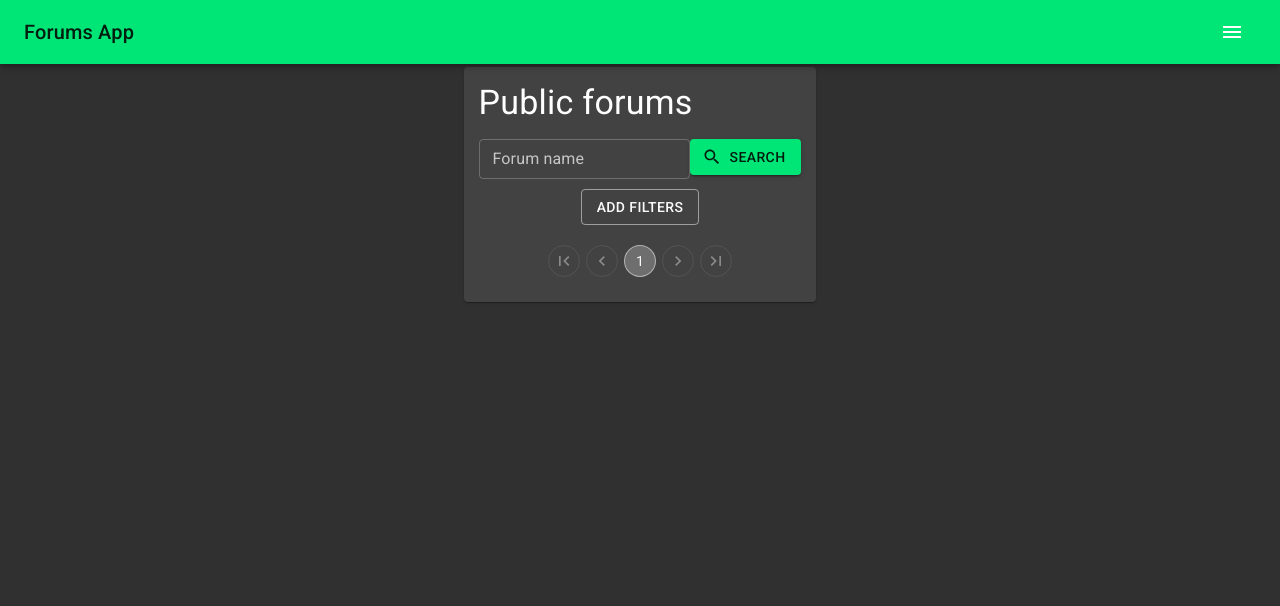
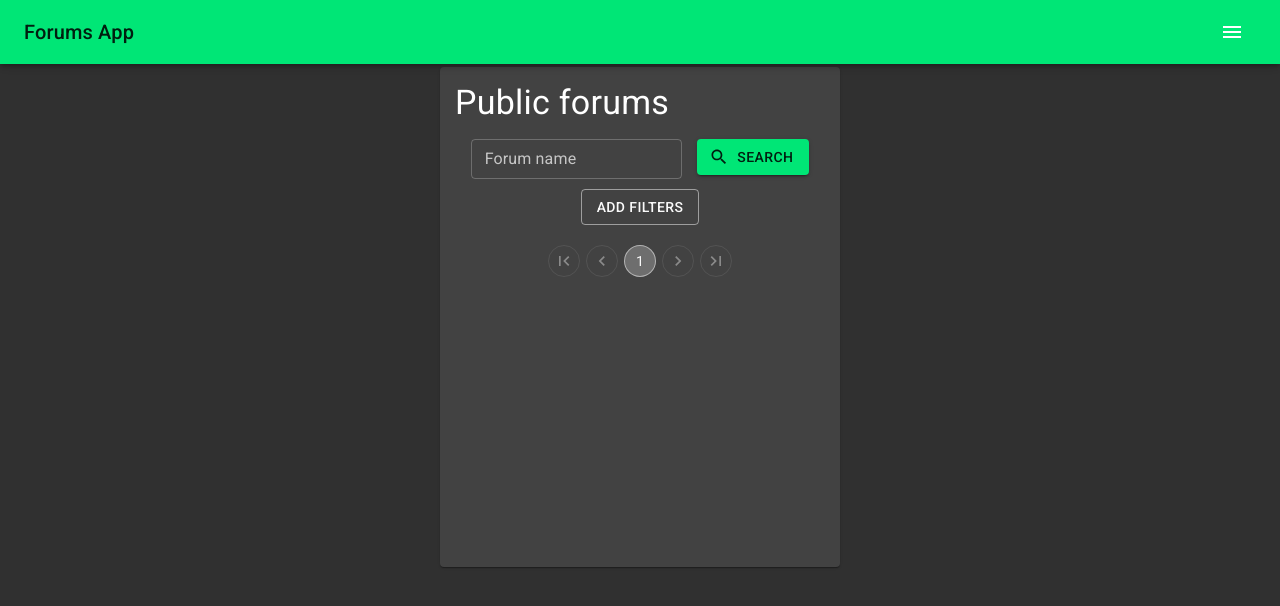
Before and after one commit to gus-tavo01/forums-app, a React (Create React App) app: page / in a window 1280 px wide. Shown: the top 606 px of the page. Built offline with nearby package versions, Linux system fonts and the light colour scheme.

Commit message:
add paper min heigth/width values

```diff
--- a/src/pages/Forums.js
+++ b/src/pages/Forums.js
@@ -37,6 +37,8 @@ const useStyles = makeStyles(() => ({
   paper: {
     marginTop: 15,
     padding: 15,
+    minHeight: '500px',
+    minWidth: '400px',
   },
   form: {
     display: 'flex',
```
